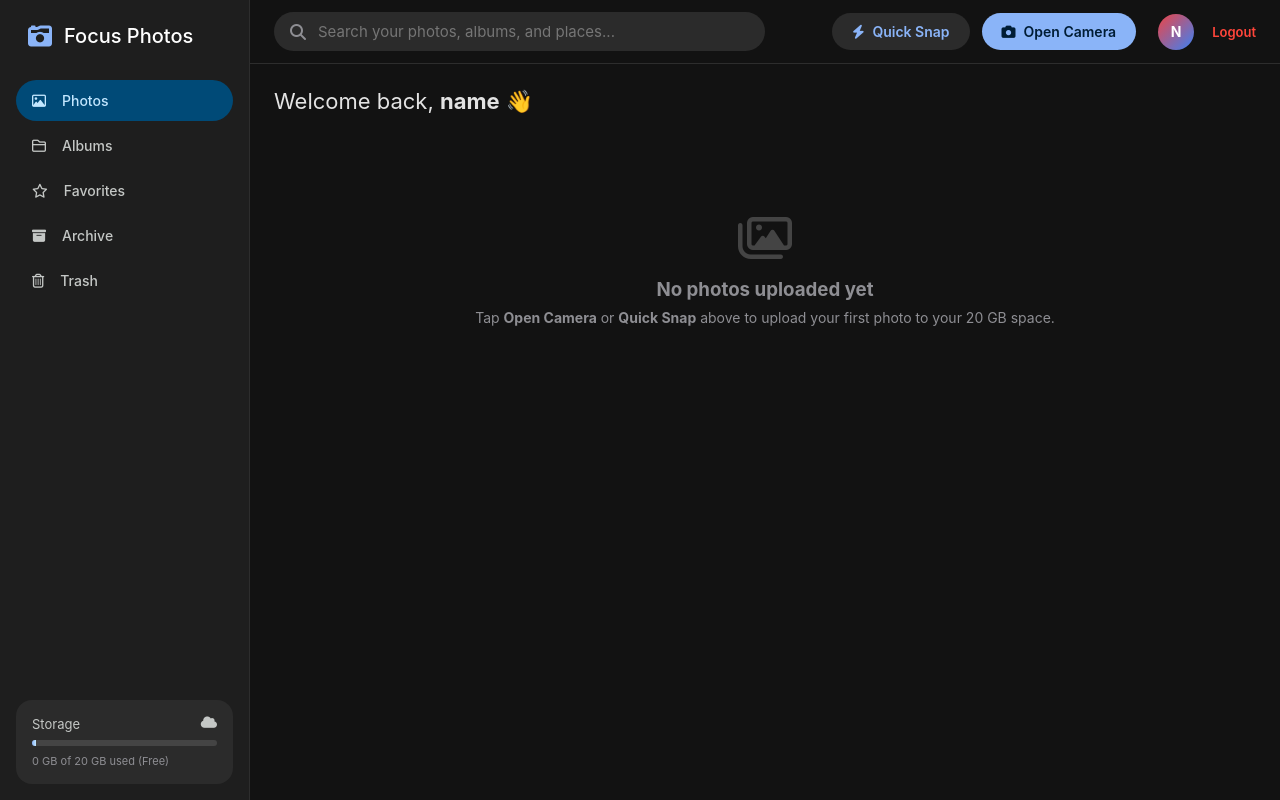
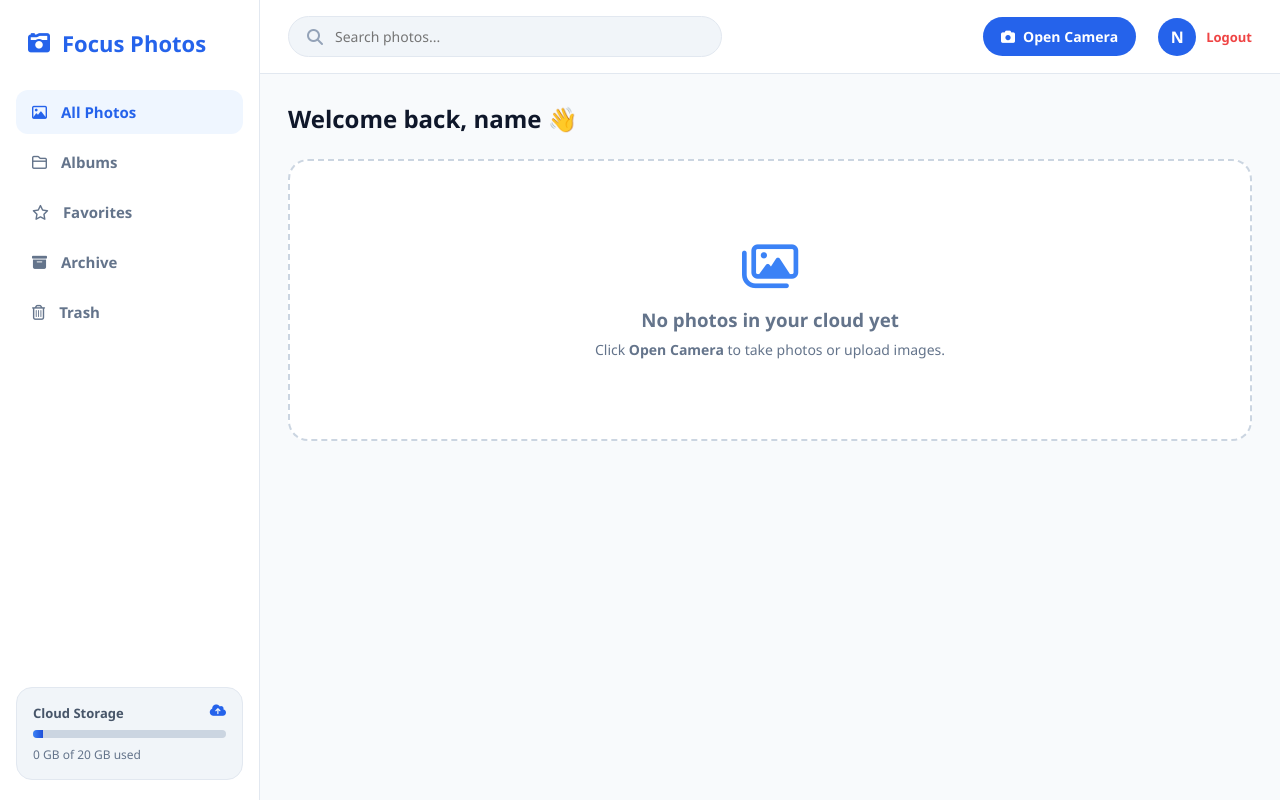
Before and after one commit to aidoomichael60-lang/Focus-Photos, a Flask app: page /dashboard in a window 1280 px wide. Run offline with Flask 3, Linux system fonts and the light colour scheme; the visitor is signed in with stand-in values (Sample User, id 1); data that the repository does not hold is empty.

Commit message:
Update dashboard.html

```diff
--- a/templates/dashboard.html
+++ b/templates/dashboard.html
@@ -4,436 +4,158 @@
   <meta charset="UTF-8">
   <meta name="viewport" content="width=device-width, initial-scale=1.0">
   <title>Focus Photos - Dashboard</title>
+  <link rel="manifest" href="{{ url_for('static', filename='manifest.json') }}">
+  <link rel="icon" type="image/png" href="https://cdn-icons-png.flaticon.com/512/2956/2956744.png">
+  <link rel="apple-touch-icon" href="https://cdn-icons-png.flaticon.com/512/2956/2956744.png">
   <link rel="stylesheet" href="https://cdnjs.cloudflare.com/ajax/libs/font-awesome/6.4.0/css/all.min.css">
   <style>
-    * {
-      box-sizing: border-box;
-      margin: 0;
-      padding: 0;
-      font-family: 'Google Sans', -apple-system, BlinkMacSystemFont, Roboto, sans-serif;
-    }
+    * { box-sizing: border-box; margin: 0; padding: 0; font-family: 'Segoe UI', Tahoma, Geneva, Verdana, sans-serif; }
+    body { background-color: #f8fafc; color: #1e293b; display: flex; height: 100vh; overflow: hidden; }
 
-    body {
-      background-color: #121212;
-      color: #e3e3e3;
-      display: flex;
-      height: 100vh;
-      overflow: hidden;
-    }
+    .sidebar { width: 260px; background-color: #ffffff; display: flex; flex-direction: column; justify-content: space-between; padding: 20px 16px; border-right: 1px solid #e2e8f0; }
+    .brand { display: flex; align-items: center; gap: 12px; padding: 8px 12px; font-size: 22px; font-weight: 700; color: #2563eb; }
+    .nav-list { list-style: none; margin-top: 24px; display: flex; flex-direction: column; gap: 6px; }
+    .nav-item button { width: 100%; display: flex; align-items: center; gap: 14px; padding: 12px 16px; color: #64748b; background: none; border: none; border-radius: 12px; font-size: 15px; font-weight: 600; cursor: pointer; text-align: left; transition: all 0.2s; }
+    .nav-item button:hover, .nav-item.active button { background-color: #eff6ff; color: #2563eb; }
 
-    /* --- SIDEBAR --- */
-    .sidebar {
-      width: 250px;
-      background-color: #1e1e1e;
-      display: flex;
-      flex-direction: column;
-      justify-content: space-between;
-      padding: 16px;
-      border-right: 1px solid #2d2d2d;
-    }
+    .storage-box { background-color: #f1f5f9; padding: 16px; border-radius: 16px; border: 1px solid #e2e8f0; }
+    .storage-title { font-size: 13px; font-weight: 600; color: #475569; margin-bottom: 8px; display: flex; justify-content: space-between; }
+    .progress-bar { width: 100%; height: 8px; background-color: #cbd5e1; border-radius: 4px; overflow: hidden; margin-bottom: 8px; }
+    .progress-fill { width: 5%; height: 100%; background: linear-gradient(90deg, #3b82f6, #1d4ed8); }
+    .storage-sub { font-size: 12px; color: #64748b; }
 
-    .brand {
-      display: flex;
-      align-items: center;
-      gap: 12px;
-      padding: 8px 12px;
-      font-size: 20px;
-      font-weight: 500;
-      color: #fff;
-    }
+    .main-content { flex: 1; display: flex; flex-direction: column; overflow-y: auto; }
+    .top-bar { display: flex; align-items: center; justify-content: space-between; padding: 16px 28px; background-color: #ffffff; position: sticky; top: 0; z-index: 10; border-bottom: 1px solid #e2e8f0; }
+    .search-box { display: flex; align-items: center; background-color: #f1f5f9; padding: 10px 18px; border-radius: 24px; width: 45%; border: 1px solid #e2e8f0; gap: 12px; }
+    .search-box input { background: transparent; border: none; color: #1e293b; width: 100%; outline: none; font-size: 14px; }
+    .top-actions { display: flex; align-items: center; gap: 12px; }
+    .btn-blue { background-color: #2563eb; color: #ffffff; border: none; padding: 10px 18px; border-radius: 20px; font-weight: 600; cursor: pointer; display: inline-flex; align-items: center; gap: 8px; text-decoration: none; font-size: 14px; }
+    .btn-outline { background-color: #ffffff; color: #2563eb; border: 1.5px solid #2563eb; padding: 9px 16px; border-radius: 20px; font-weight: 600; cursor: pointer; display: inline-flex; align-items: center; gap: 8px; text-decoration: none; font-size: 14px; }
+    .user-profile { display: flex; align-items: center; gap: 10px; margin-left: 10px; }
+    .avatar { width: 38px; height: 38px; border-radius: 50%; background: #2563eb; display: flex; align-items: center; justify-content: center; font-weight: 700; color: #fff; }
 
-    .brand i {
-      color: #8ab4f8;
-      font-size: 24px;
-    }
+    .gallery-section { padding: 28px; }
+    .welcome-header { margin-bottom: 24px; }
+    .welcome-header h2 { font-size: 24px; font-weight: 700; color: #0f172a; }
+    .photo-grid { display: grid; grid-template-columns: repeat(auto-fill, minmax(190px, 1fr)); gap: 16px; }
+    .photo-card { aspect-ratio: 1; border-radius: 16px; overflow: hidden; background-color: #e2e8f0; cursor: pointer; border: 1px solid #cbd5e1; }
+    .photo-card img { width: 100%; height: 100%; object-fit: cover; transition: transform 0.25s; }
+    .photo-card:hover img { transform: scale(1.05); }
+    .empty-state { text-align: center; padding: 80px 20px; color: #64748b; background: #ffffff; border-radius: 20px; border: 2px dashed #cbd5e1; }
+    .empty-state i { font-size: 50px; margin-bottom: 16px; color: #3b82f6; }
 
-    .nav-list {
-      list-style: none;
-      margin-top: 24px;
-      display: flex;
-      flex-direction: column;
-      gap: 4px;
-    }
-
-    .nav-item a {
-      display: flex;
-      align-items: center;
-      gap: 16px;
-      padding: 12px 16px;
-      color: #c4c7c5;
-      text-decoration: none;
-      border-radius: 24px;
-      font-size: 14px;
-      font-weight: 500;
-      transition: background 0.2s;
-    }
-
-    .nav-item.active a, .nav-item a:hover {
-      background-color: #004a77;
-      color: #c2e7ff;
-    }
-
-    /* Storage Indicator */
-    .storage-box {
-      background-color: #2b2b2b;
-      padding: 16px;
-      border-radius: 16px;
-      margin-top: auto;
-    }
-
-    .storage-title {
-      font-size: 13px;
-      color: #c4c7c5;
-      margin-bottom: 8px;
-      display: flex;
-      justify-content: space-between;
-    }
-
-    .progress-bar {
-      width: 100%;
-      height: 6px;
-      background-color: #444;
-      border-radius: 3px;
-      overflow: hidden;
-      margin-bottom: 8px;
-    }
-
-    .progress-fill {
-      width: 2%; /* Dynamic calculation based on uploads */
-      height: 100%;
-      background: linear-gradient(90deg, #8ab4f8, #c2e7ff);
-    }
-
-    .storage-sub {
-      font-size: 11px;
-      color: #8e8e93;
-    }
-
-    /* --- MAIN CONTAINER --- */
-    .main-content {
-      flex: 1;
-      display: flex;
-      flex-direction: column;
-      overflow-y: auto;
-    }
-
-    /* TOP HEADER */
-    .top-bar {
-      display: flex;
-      align-items: center;
-      justify-content: space-between;
-      padding: 12px 24px;
-      background-color: #121212;
-      position: sticky;
-      top: 0;
-      z-index: 10;
-      border-bottom: 1px solid #2d2d2d;
-    }
-
-    .search-box {
-      display: flex;
-      align-items: center;
-      background-color: #2b2b2b;
-      padding: 10px 16px;
-      border-radius: 28px;
-      width: 50%;
-      max-width: 600px;
-      gap: 12px;
-    }
-
-    .search-box input {
-      background: transparent;
-      border: none;
-      color: #fff;
-      width: 100%;
-      outline: none;
-      font-size: 15px;
-    }
-
-    .top-actions {
-      display: flex;
-      align-items: center;
-      gap: 12px;
-    }
-
-    .btn-action {
-      background-color: #8ab4f8;
-      color: #001d35;
-      border: none;
-      padding: 10px 20px;
-      border-radius: 20px;
-      font-weight: 600;
-      cursor: pointer;
-      display: inline-flex;
-      align-items: center;
-      gap: 8px;
-      text-decoration: none;
-      font-size: 14px;
-    }
-
-    .user-profile {
-      display: flex;
-      align-items: center;
-      gap: 10px;
-      padding-left: 10px;
-    }
-
-    .avatar {
-      width: 36px;
-      height: 36px;
-      border-radius: 50%;
-      background: linear-gradient(135deg, #ef4444, #3b82f6);
-      display: flex;
-      align-items: center;
-      justify-content: center;
-      font-weight: 700;
-      color: #fff;
-      font-size: 14px;
-    }
-
-    /* --- PHOTO GALLERY GRID --- */
-    .gallery-section {
-      padding: 24px;
-    }
-
-    .welcome-header {
-      margin-bottom: 20px;
-    }
-
-    .welcome-header h2 {
-      font-size: 22px;
-      font-weight: 400;
-      color: #e3e3e3;
-    }
-
-    .photo-grid {
-      display: grid;
-      grid-template-columns: repeat(auto-fill, minmax(180px, 1fr));
-      gap: 12px;
-    }
-
-    .photo-card {
-      position: relative;
-      aspect-ratio: 1;
-      border-radius: 12px;
-      overflow: hidden;
-      background-color: #2b2b2b;
-      cursor: pointer;
-    }
-
-    .photo-card img {
-      width: 100%;
-      height: 100%;
-      object-fit: cover;
-      transition: transform 0.2s ease;
-    }
-
-    .photo-card:hover img {
-      transform: scale(1.03);
-    }
-
-    .empty-state {
-      text-align: center;
-      padding: 80px 20px;
-      color: #8e8e93;
-    }
-
-    .empty-state i {
-      font-size: 48px;
-      margin-bottom: 16px;
-      color: #444;
-    }
-
-    /* --- PHOTO EDITOR MODAL --- */
-    .modal {
-      display: none;
-      position: fixed;
-      top: 0; left: 0;
-      width: 100%; height: 100%;
-      background: rgba(0, 0, 0, 0.9);
-      z-index: 100;
-      align-items: center;
-      justify-content: center;
-      flex-direction: column;
-    }
-
-    .modal-content {
-      max-width: 80%;
-      max-height: 70vh;
-      border-radius: 12px;
-      overflow: hidden;
-    }
-
-    .modal-content img {
-      width: 100%;
-      height: 100%;
-      object-fit: contain;
-    }
-
-    .editor-controls {
-      display: flex;
-      gap: 20px;
-      margin-top: 20px;
-      background: #1e1e1e;
-      padding: 12px 24px;
-      border-radius: 30px;
-    }
-
-    .control-group {
-      display: flex;
-      align-items: center;
-      gap: 8px;
-      font-size: 13px;
-    }
-
-    .btn-close {
-      position: absolute;
-      top: 20px;
-      right: 20px;
-      color: #fff;
-      font-size: 24px;
-      cursor: pointer;
-    }
+    .modal { display: none; position: fixed; top: 0; left: 0; width: 100%; height: 100%; background: rgba(15, 23, 42, 0.85); z-index: 100; align-items: center; justify-content: center; flex-direction: column; }
+    .modal-content { max-width: 80%; max-height: 65vh; border-radius: 16px; overflow: hidden; background: #fff; padding: 10px; }
+    .modal-content img { width: 100%; height: 100%; object-fit: contain; }
+    .editor-controls { display: flex; gap: 24px; margin-top: 20px; background: #ffffff; padding: 16px 28px; border-radius: 30px; }
+    .control-group { display: flex; align-items: center; gap: 10px; font-size: 14px; font-weight: 600; color: #1e293b; }
+    .btn-close { position: absolute; top: 24px; right: 28px; color: #fff; font-size: 32px; cursor: pointer; }
   </style>
 </head>
 <body>
-
-  <!-- SIDEBAR NAVIGATION -->
   <div class="sidebar">
     <div>
-      <div class="brand">
-        <i class="fa-solid fa-camera-retro"></i>
-        <span>Focus Photos</span>
-      </div>
-
+      <div class="brand"><i class="fa-solid fa-camera-retro"></i><span>Focus Photos</span></div>
       <ul class="nav-list">
-        <li class="nav-item active"><a href="#"><i class="fa-regular fa-image"></i> Photos</a></li>
-        <li class="nav-item"><a href="#"><i class="fa-regular fa-folder-closed"></i> Albums</a></li>
-        <li class="nav-item"><a href="#"><i class="fa-regular fa-star"></i> Favorites</a></li>
-        <li class="nav-item"><a href="#"><i class="fa-solid fa-box-archive"></i> Archive</a></li>
-        <li class="nav-item"><a href="#"><i class="fa-regular fa-trash-can"></i> Trash</a></li>
+        <li class="nav-item active" id="tab-photos"><button onclick="switchTab('photos')"><i class="fa-regular fa-image"></i> All Photos</button></li>
+        <li class="nav-item" id="tab-albums"><button onclick="switchTab('albums')"><i class="fa-regular fa-folder-closed"></i> Albums</button></li>
+        <li class="nav-item" id="tab-favorites"><button onclick="switchTab('favorites')"><i class="fa-regular fa-star"></i> Favorites</button></li>
+        <li class="nav-item" id="tab-archive"><button onclick="switchTab('archive')"><i class="fa-solid fa-box-archive"></i> Archive</button></li>
+        <li class="nav-item" id="tab-trash"><button onclick="switchTab('trash')"><i class="fa-regular fa-trash-can"></i> Trash</button></li>
       </ul>
     </div>
-
-    <!-- STORAGE METER (20 GB FREE) -->
     <div class="storage-box">
-      <div class="storage-title">
-        <span>Storage</span>
-        <i class="fa-solid fa-cloud"></i>
-      </div>
-      <div class="progress-bar">
-        <div class="progress-fill"></div>
-      </div>
-      <div class="storage-sub">0 GB of 20 GB used (Free)</div>
+      <div class="storage-title"><span>Cloud Storage</span><i class="fa-solid fa-cloud-arrow-up" style="color: #2563eb;"></i></div>
+      <div class="progress-bar"><div class="progress-fill"></div></div>
+      <div class="storage-sub">0 GB of 20 GB used</div>
     </div>
   </div>
 
-  <!-- MAIN DASHBOARD CONTENT -->
   <div class="main-content">
-
-    <!-- TOP SEARCH & USER HEADER -->
     <div class="top-bar">
-      <div class="search-box">
-        <i class="fa-solid fa-magnifying-glass" style="color: #8e8e93;"></i>
-        <input type="text" placeholder="Search your photos, albums, and places...">
-      </div>
-
+      <div class="search-box"><i class="fa-solid fa-magnifying-glass" style="color: #94a3b8;"></i><input type="text" placeholder="Search photos..."></div>
       <div class="top-actions">
-        <!-- Quick Snap Trigger -->
-        <form action="{{ url_for('upload_photo') }}" method="POST" enctype="multipart/form-data" id="quick-form">
-          <input type="file" name="photo" id="quick-input" accept="image/*" capture="environment" style="display:none;" onchange="document.getElementById('quick-form').submit()">
-          <button type="button" class="btn-action" style="background:#2b2b2b; color:#8ab4f8;" onclick="document.getElementById('quick-input').click()">
-            <i class="fa-solid fa-bolt"></i> Quick Snap
-          </button>
-        </form>
-
-        <!-- Dedicated Camera View Route -->
-        <a href="{{ url_for('camera_page') }}" class="btn-action">
-          <i class="fa-solid fa-camera"></i> Open Camera
-        </a>
-
-        <!-- User Profile Avatar & Logout -->
+        <button class="btn-outline" id="installAppBtn" style="display:none;" onclick="installPWA()"><i class="fa-solid fa-download"></i> Install App</button>
+        <a href="{{ url_for('camera_page') }}" class="btn-blue"><i class="fa-solid fa-camera"></i> Open Camera</a>
         <div class="user-profile">
-          <div class="avatar" title="{{ current_user.email }}">
-            {{ current_user.email[0] | upper }}
-          </div>
-          <a href="{{ url_for('logout') }}" style="color:#ff453a; text-decoration:none; font-size:13px; font-weight:600; margin-left:8px;">Logout</a>
+          <div class="avatar">{{ current_user.email[0] | upper }}</div>
+          <a href="{{ url_for('logout') }}" style="color:#ef4444; text-decoration:none; font-size:13px; font-weight:700;">Logout</a>
         </div>
       </div>
     </div>
 
-    <!-- GALLERY SECTION -->
     <div class="gallery-section">
-      <div class="welcome-header">
-        <h2>Welcome back, <strong>{{ current_user.email.split('@')[0] }}</strong> 👋</h2>
-      </div>
+      <div class="welcome-header"><h2 id="section-title">Welcome back, {{ current_user.email.split('@')[0] }} 👋</h2></div>
 
+      <div id="view-photos">
         {% if photos %}
           <div class="photo-grid">
             {% for photo in photos %}
               <div class="photo-card" onclick="openEditor('{{ url_for('uploaded_file', filename=photo.filename) }}')">
-              <img src="{{ url_for('uploaded_file', filename=photo.filename) }}" alt="User Photo" loading="lazy">
+                <img src="{{ url_for('uploaded_file', filename=photo.filename) }}" alt="Photo" loading="lazy">
               </div>
             {% endfor %}
           </div>
         {% else %}
           <div class="empty-state">
             <i class="fa-regular fa-images"></i>
-          <h3>No photos uploaded yet</h3>
-          <p style="font-size: 14px; margin-top: 8px;">Tap <strong>Open Camera</strong> or <strong>Quick Snap</strong> above to upload your first photo to your 20 GB space.</p>
+            <h3>No photos in your cloud yet</h3>
+            <p style="font-size: 14px; margin-top: 8px;">Click <strong>Open Camera</strong> to take photos or upload images.</p>
           </div>
         {% endif %}
       </div>
 
+      <div id="view-albums" style="display:none;"><div class="empty-state"><i class="fa-solid fa-folder-plus"></i><h3>Albums Area</h3><p>Organize your memories into custom albums.</p></div></div>
+      <div id="view-favorites" style="display:none;"><div class="empty-state"><i class="fa-solid fa-star"></i><h3>Favorites</h3><p>Starred photos appear here.</p></div></div>
+      <div id="view-archive" style="display:none;"><div class="empty-state"><i class="fa-solid fa-box-archive"></i><h3>Archive</h3><p>Archived photos stay here.</p></div></div>
+      <div id="view-trash" style="display:none;"><div class="empty-state"><i class="fa-solid fa-trash-can"></i><h3>Trash</h3><p>Deleted items remain for 30 days.</p></div></div>
+    </div>
   </div>
 
-  <!-- PHOTO PREVIEW & EDIT MODAL -->
   <div class="modal" id="photoModal">
     <span class="btn-close" onclick="closeEditor()">&times;</span>
-    <div class="modal-content">
-      <img id="modalImg" src="" alt="Edit View">
-    </div>
-
+    <div class="modal-content"><img id="modalImg" src="" alt="Edit View"></div>
     <div class="editor-controls">
-      <div class="control-group">
-        <label>Brightness</label>
-        <input type="range" id="brightness" min="50" max="150" value="100" oninput="applyFilters()">
-      </div>
-      <div class="control-group">
-        <label>Contrast</label>
-        <input type="range" id="contrast" min="50" max="150" value="100" oninput="applyFilters()">
-      </div>
-      <div class="control-group">
-        <label>Grayscale</label>
-        <input type="range" id="grayscale" min="0" max="100" value="0" oninput="applyFilters()">
-      </div>
+      <div class="control-group"><label>Brightness</label><input type="range" id="brightness" min="50" max="150" value="100" oninput="applyFilters()"></div>
+      <div class="control-group"><label>Contrast</label><input type="range" id="contrast" min="50" max="150" value="100" oninput="applyFilters()"></div>
+      <div class="control-group"><label>Grayscale</label><input type="range" id="grayscale" min="0" max="100" value="0" oninput="applyFilters()"></div>
     </div>
   </div>
 
   <script>
+    if ('serviceWorker' in navigator) {
+      navigator.serviceWorker.register('/static/sw.js');
+    }
+    function switchTab(tabName) {
+      ['photos', 'albums', 'favorites', 'archive', 'trash'].forEach(v => {
+        document.getElementById(`view-${v}`).style.display = (v === tabName) ? 'block' : 'none';
+        document.getElementById(`tab-${v}`).classList.toggle('active', v === tabName);
+      });
+      document.getElementById('section-title').textContent = tabName.charAt(0).toUpperCase() + tabName.slice(1);
+    }
     function openEditor(src) {
       document.getElementById('modalImg').src = src;
       document.getElementById('photoModal').style.display = 'flex';
-      resetFilters();
     }
-
-    function closeEditor() {
-      document.getElementById('photoModal').style.display = 'none';
-    }
-
-    function resetFilters() {
-      document.getElementById('brightness').value = 100;
-      document.getElementById('contrast').value = 100;
-      document.getElementById('grayscale').value = 0;
-      applyFilters();
-    }
-
+    function closeEditor() { document.getElementById('photoModal').style.display = 'none'; }
     function applyFilters() {
       const b = document.getElementById('brightness').value;
       const c = document.getElementById('contrast').value;
       const g = document.getElementById('grayscale').value;
       document.getElementById('modalImg').style.filter = `brightness(${b}%) contrast(${c}%) grayscale(${g}%)`;
     }
+    let deferredPrompt;
+    window.addEventListener('beforeinstallprompt', (e) => {
+      e.preventDefault();
+      deferredPrompt = e;
+      document.getElementById('installAppBtn').style.display = 'inline-flex';
+    });
+    function installPWA() {
+      if (deferredPrompt) {
+        deferredPrompt.prompt();
+        deferredPrompt.userChoice.then(() => { deferredPrompt = null; document.getElementById('installAppBtn').style.display = 'none'; });
+      }
+    }
   </script>
 </body>
 </html>
```
Lines whose indentation alone changed are shown as unchanged.
